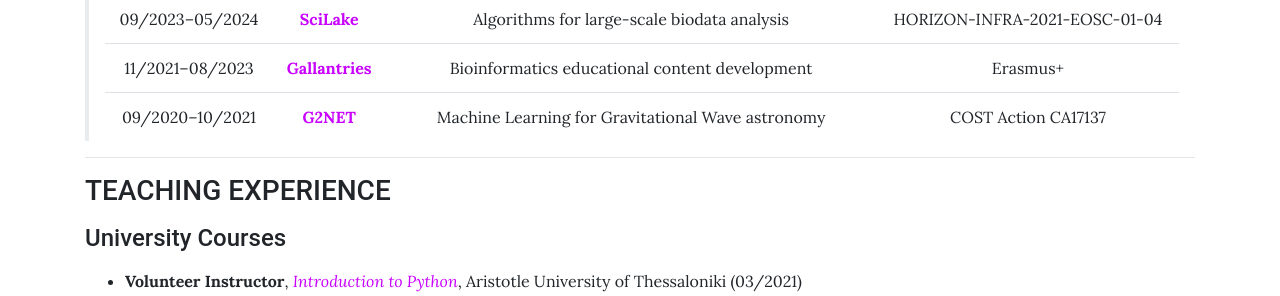
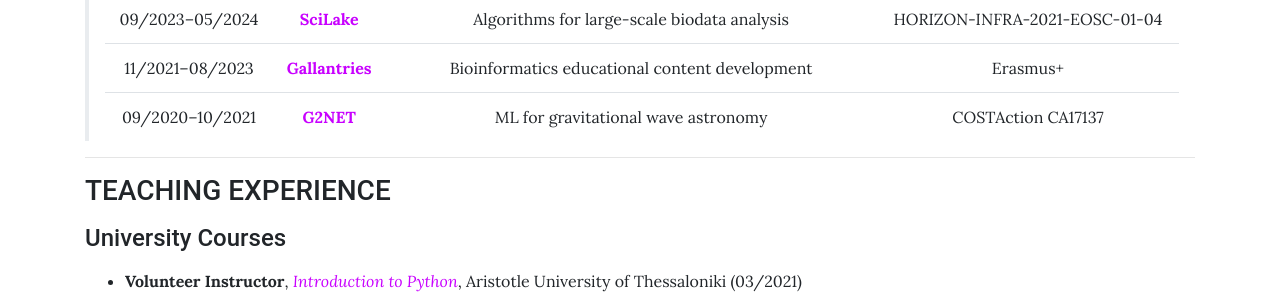
Before and after one commit to sfragkoul/sfragkoul.github.io, a Jekyll site: the page built from pages/CV.md, in a window 1280 px wide and 900 px high, scrolled down 1241 px. Shown: the part 153-449 px from the top of the window. Built offline with Jekyll 4.4.1, drawn with Linux system fonts in a browser that asks for light colours.

Commit message:
Update CV.md

```diff
--- a/pages/CV.md
+++ b/pages/CV.md
@@ -49,7 +49,7 @@ My participation in research projects:
 > | 06/2024–12/2024 | [**EVERSE**](https://everse.software/) | Tools and practices for research software quality assessment | HORIZON-INFRA-2023-EOSC-01 |
 > | 09/2023–05/2024 | [**SciLake**](https://scilake.eu/) | Algorithms for large-scale biodata analysis | HORIZON-INFRA-2021-EOSC-01-04 |
 > | 11/2021–08/2023 | [**Gallantries**](https://gallantries.github.io/) | Bioinformatics educational content development | Erasmus+ |
-> | 09/2020–10/2021 | [**G2NET**](https://www.g2net.eu/) | Machine Learning for Gravitational Wave astronomy | COST Action CA17137 |
+> | 09/2020–10/2021 | [**G2NET**](https://www.g2net.eu/) | ML for gravitational wave astronomy | COSTAction CA17137 |
 
 ---
 
```
